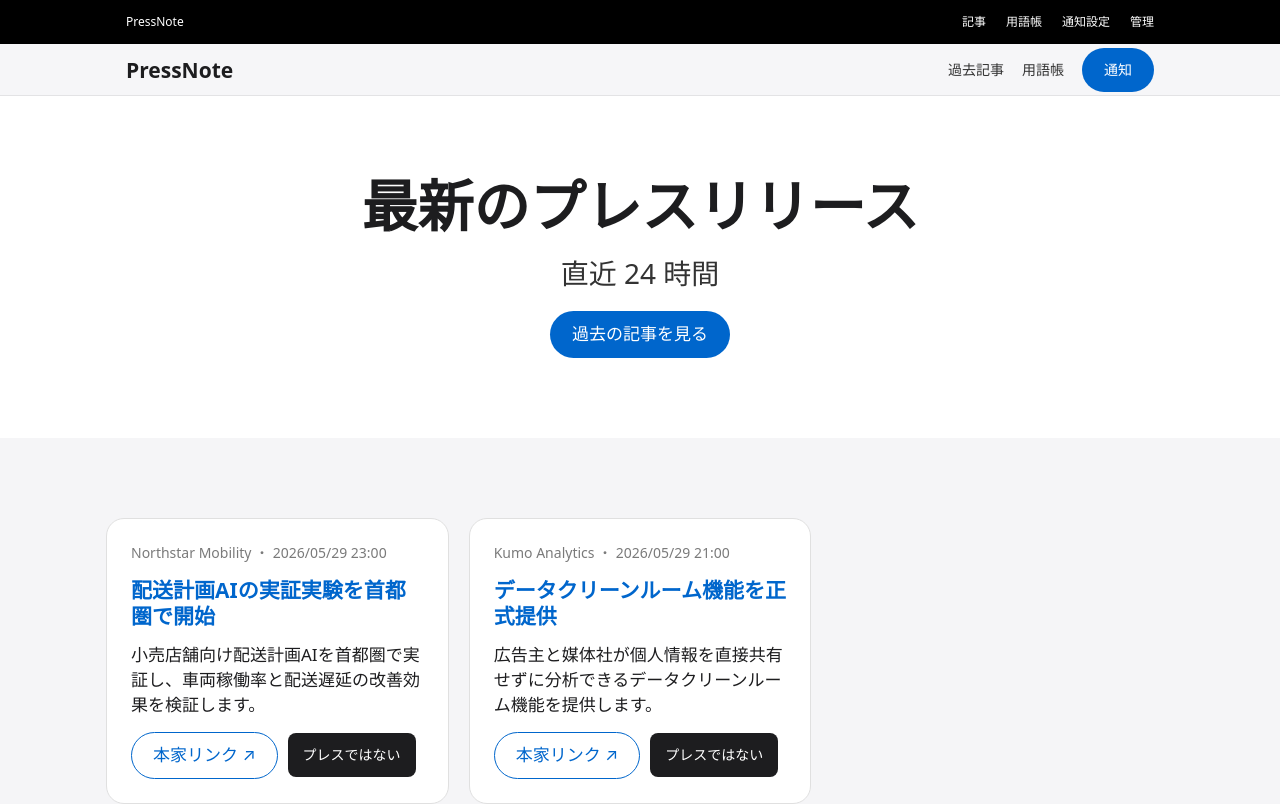
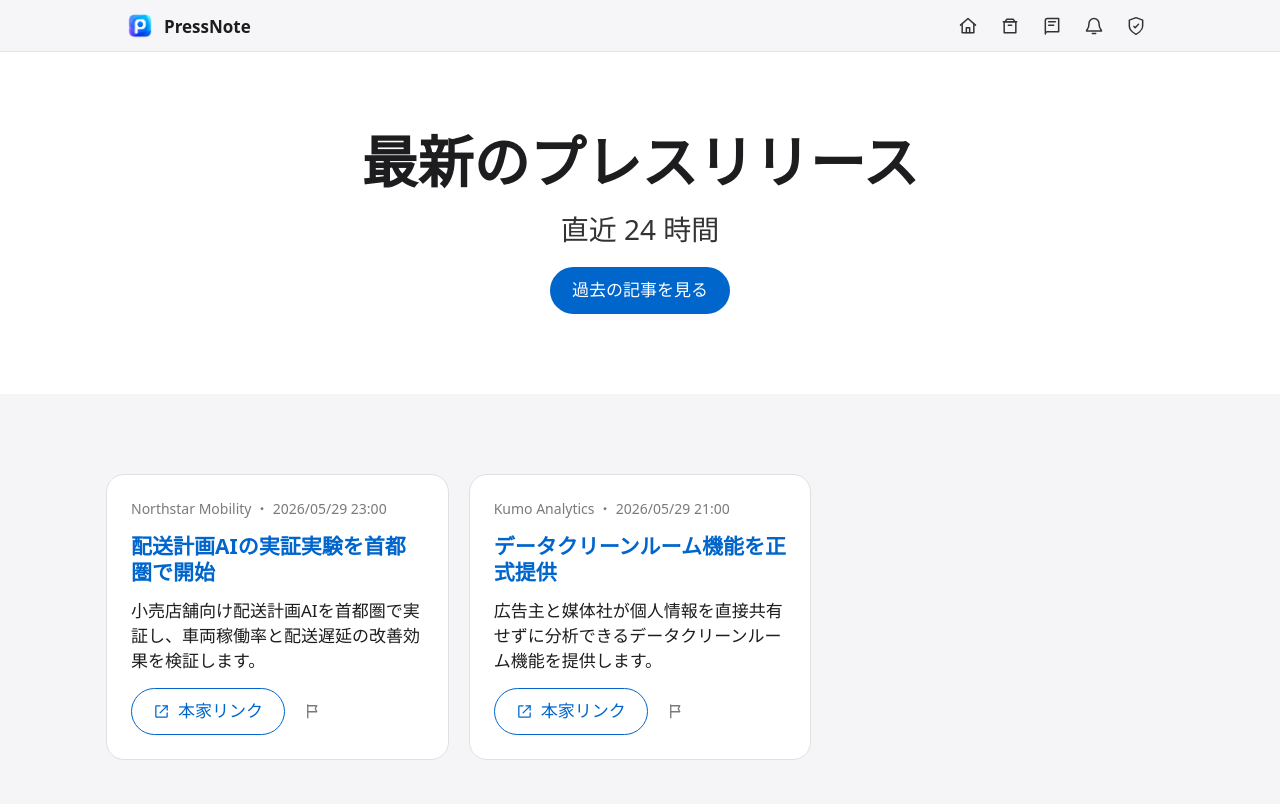
Before and after one commit to futahei/press-note, a Next.js app: page / in a window 1280 px wide. Shown: the top 804 px of the page. Built offline with nearby package versions, Linux system fonts and the light colour scheme; no server answers.

Commit message:
💄 ヘッダーと報告UIを改善

```diff
--- a/app/globals.css
+++ b/app/globals.css
@@ -53,14 +53,16 @@ button {
   position: sticky;
   top: 0;
   z-index: 40;
-  height: 44px;
-  background: var(--color-black);
-  color: #fff;
+  height: 52px;
+  border-bottom: 1px solid rgba(0, 0, 0, 0.08);
+  background: color-mix(in srgb, var(--color-parchment) 86%, transparent);
+  color: var(--color-ink);
+  backdrop-filter: saturate(180%) blur(20px);
 }
 
 .global-nav-inner {
   display: flex;
-  height: 44px;
+  height: 52px;
   align-items: center;
   justify-content: space-between;
   gap: 20px;
@@ -71,49 +73,64 @@ button {
   line-height: 1;
 }
 
+.brand-link {
+  display: inline-flex;
+  min-width: 0;
+  align-items: center;
+  gap: 10px;
+  font-size: 17px;
+  font-weight: 600;
+}
+
+.brand-icon {
+  display: block;
+  width: 28px;
+  height: 28px;
+  border-radius: 8px;
+}
+
+.brand-wordmark {
+  overflow: hidden;
+  text-overflow: ellipsis;
+  white-space: nowrap;
+}
+
 .nav-links {
   display: flex;
   align-items: center;
-  gap: 20px;
+  gap: 6px;
 }
 
-.sub-nav {
-  position: sticky;
-  top: 44px;
-  z-index: 30;
-  height: 52px;
-  border-bottom: 1px solid rgba(0, 0, 0, 0.08);
-  background: color-mix(in srgb, var(--color-parchment) 84%, transparent);
-  backdrop-filter: saturate(180%) blur(20px);
+.nav-icon-link {
+  display: inline-flex;
+  width: 36px;
+  height: 36px;
+  align-items: center;
+  justify-content: center;
+  border-radius: 9999px;
+  color: #333;
+  transition:
+    background-color 120ms ease,
+    transform 120ms ease;
 }
 
-.sub-nav-inner {
-  display: flex;
-  height: 52px;
-  align-items: center;
-  justify-content: space-between;
-  gap: 24px;
-  max-width: 1068px;
-  margin: 0 auto;
-  padding: 0 20px;
+.nav-icon-link:active {
+  transform: scale(0.95);
 }
 
-.brand {
-  font-size: 21px;
-  font-weight: 600;
-  line-height: 1.19;
+.nav-icon-link:focus-visible {
+  outline: 2px solid var(--color-primary-focus);
+  outline-offset: 2px;
 }
 
-.sub-links {
-  display: flex;
-  align-items: center;
-  gap: 18px;
-  color: #333;
-  font-size: 14px;
+@media (hover: hover) {
+  .nav-icon-link:hover {
+    background: rgba(0, 0, 0, 0.06);
+  }
 }
 
 .page {
-  min-height: calc(100vh - 96px);
+  min-height: calc(100vh - 52px);
 }
 
 .tile {
@@ -224,6 +241,7 @@ button {
 .button-secondary,
 .button-rect {
   display: inline-flex;
+  gap: 8px;
   min-height: 44px;
   align-items: center;
   justify-content: center;
@@ -269,6 +287,93 @@ button {
   font-size: 14px;
 }
 
+.report-icon-button,
+.dialog-close {
+  display: inline-flex;
+  width: 36px;
+  height: 36px;
+  align-items: center;
+  justify-content: center;
+  border: 0;
+  border-radius: 9999px;
+  background: transparent;
+  color: var(--color-muted);
+  transition:
+    background-color 120ms ease,
+    color 120ms ease,
+    transform 120ms ease;
+}
+
+.report-icon-button:active,
+.dialog-close:active {
+  transform: scale(0.95);
+}
+
+.report-icon-button:focus-visible,
+.dialog-close:focus-visible {
+  outline: 2px solid var(--color-primary-focus);
+  outline-offset: 2px;
+}
+
+.report-icon-button:disabled {
+  cursor: default;
+  opacity: 0.45;
+}
+
+@media (hover: hover) {
+  .report-icon-button:not(:disabled):hover,
+  .dialog-close:hover {
+    background: rgba(0, 0, 0, 0.06);
+    color: var(--color-ink);
+  }
+}
+
+.dialog-backdrop {
+  position: fixed;
+  inset: 0;
+  z-index: 100;
+  display: grid;
+  place-items: center;
+  background: rgba(0, 0, 0, 0.28);
+  padding: 20px;
+}
+
+.dialog {
+  position: relative;
+  display: grid;
+  width: min(100%, 440px);
+  gap: 20px;
+  border: 1px solid var(--color-hairline);
+  border-radius: 18px;
+  background: var(--color-canvas);
+  padding: 28px;
+}
+
+.dialog h2 {
+  margin: 0 38px 8px 0;
+  font-size: 24px;
+  font-weight: 600;
+  line-height: 1.24;
+}
+
+.dialog p {
+  margin: 0;
+  color: #333;
+}
+
+.dialog-close {
+  position: absolute;
+  top: 14px;
+  right: 14px;
+}
+
+.dialog-actions {
+  display: flex;
+  flex-wrap: wrap;
+  justify-content: flex-end;
+  gap: 10px;
+}
+
 .text-link {
   color: var(--color-primary);
 }
@@ -301,7 +406,7 @@ button {
 .admin-layout {
   display: grid;
   grid-template-columns: 240px minmax(0, 1fr);
-  min-height: calc(100vh - 44px);
+  min-height: calc(100vh - 52px);
 }
 
 .admin-sidebar {
@@ -412,11 +517,6 @@ button {
 }
 
 @media (max-width: 834px) {
-  .nav-links,
-  .sub-links .optional {
-    display: none;
-  }
-
   .tile {
     padding: 56px 20px;
   }
@@ -440,6 +540,23 @@ button {
 }
 
 @media (max-width: 640px) {
+  .global-nav-inner {
+    padding: 0 12px;
+  }
+
+  .brand-wordmark {
+    display: none;
+  }
+
+  .nav-links {
+    gap: 2px;
+  }
+
+  .nav-icon-link {
+    width: 34px;
+    height: 34px;
+  }
+
   .grid,
   .stat-grid,
   .form-grid {
--- a/app/layout.tsx
+++ b/app/layout.tsx
@@ -1,5 +1,6 @@
 import type { Metadata } from "next";
 import Link from "next/link";
+import { ArchiveIcon, BellIcon, BookIcon, HomeIcon, ShieldIcon } from "@/components/Icons";
 import "./globals.css";
 
 export const metadata: Metadata = {
@@ -7,7 +8,11 @@ export const metadata: Metadata = {
     default: "PressNote",
     template: "%s | PressNote"
   },
-  description: "企業プレスリリースの要約と用語解説を毎日確認できるアーカイブ"
+  description: "企業プレスリリースの要約と用語解説を毎日確認できるアーカイブ",
+  icons: {
+    icon: "/icon.png",
+    apple: "/icon.png"
+  }
 };
 
 export default function RootLayout({ children }: Readonly<{ children: React.ReactNode }>) {
@@ -16,35 +21,29 @@ export default function RootLayout({ children }: Readonly<{ children: React.Reac
       <body>
         <header className="global-nav">
           <div className="global-nav-inner">
-            <Link href="/" aria-label="PressNote ホーム">
-              PressNote
+            <Link className="brand-link" href="/" aria-label="PressNote ホーム">
+              <img alt="" className="brand-icon" height="28" src="/icon.png" width="28" />
+              <span className="brand-wordmark">PressNote</span>
             </Link>
-            <nav className="nav-links" aria-label="グローバル">
-              <Link href="/articles">記事</Link>
-              <Link href="/terms">用語帳</Link>
-              <Link href="/settings">通知設定</Link>
-              <Link href="/admin">管理</Link>
+            <nav className="nav-links" aria-label="主要ナビゲーション">
+              <Link className="nav-icon-link" href="/" aria-label="ホーム" title="ホーム">
+                <HomeIcon />
+              </Link>
+              <Link className="nav-icon-link" href="/articles" aria-label="過去記事" title="過去記事">
+                <ArchiveIcon />
+              </Link>
+              <Link className="nav-icon-link" href="/terms" aria-label="用語帳" title="用語帳">
+                <BookIcon />
+              </Link>
+              <Link className="nav-icon-link" href="/settings" aria-label="通知設定" title="通知設定">
+                <BellIcon />
+              </Link>
+              <Link className="nav-icon-link" href="/admin" aria-label="管理" title="管理">
+                <ShieldIcon />
+              </Link>
             </nav>
           </div>
         </header>
-        <div className="sub-nav">
-          <div className="sub-nav-inner">
-            <Link className="brand" href="/">
-              PressNote
-            </Link>
-            <nav className="sub-links" aria-label="セクション">
-              <Link className="optional" href="/articles">
-                過去記事
-              </Link>
-              <Link className="optional" href="/terms">
-                用語帳
-              </Link>
-              <Link className="button-primary" href="/settings">
-                通知
-              </Link>
-            </nav>
-          </div>
-        </div>
         {children}
         <footer className="footer">
           <div className="container">
--- a/components/ArticleCard.tsx
+++ b/components/ArticleCard.tsx
@@ -1,4 +1,5 @@
 import Link from "next/link";
+import { ExternalLinkIcon } from "@/components/Icons";
 import type { Article } from "@/lib/types";
 import { ReportButton } from "@/components/ReportButton";
 
@@ -25,7 +26,8 @@ export function ArticleCard({ article }: { article: Article }) {
       <p>{article.summary}</p>
       <div className="article-actions">
         <a className="button-secondary" href={article.url} target="_blank" rel="noopener">
-          本家リンク ↗
+          <ExternalLinkIcon size={17} />
+          <span>本家リンク</span>
         </a>
         <ReportButton articleId={article.id} />
       </div>
--- /dev/null
+++ b/components/Icons.tsx
@@ -0,0 +1,106 @@
+import type { ReactNode } from "react";
+
+type IconProps = {
+  className?: string;
+  size?: number;
+};
+
+function IconBase({
+  children,
+  className,
+  size = 20
+}: IconProps & { children: ReactNode }) {
+  return (
+    <svg
+      aria-hidden="true"
+      className={className}
+      fill="none"
+      height={size}
+      stroke="currentColor"
+      strokeLinecap="round"
+      strokeLinejoin="round"
+      strokeWidth="1.8"
+      viewBox="0 0 24 24"
+      width={size}
+    >
+      {children}
+    </svg>
+  );
+}
+
+export function HomeIcon(props: IconProps) {
+  return (
+    <IconBase {...props}>
+      <path d="m3 11 9-8 9 8" />
+      <path d="M5 10v10h14V10" />
+      <path d="M10 20v-6h4v6" />
+    </IconBase>
+  );
+}
+
+export function ArchiveIcon(props: IconProps) {
+  return (
+    <IconBase {...props}>
+      <path d="M4 7h16" />
+      <path d="M5 7v13h14V7" />
+      <path d="M8 4h8l2 3H6l2-3Z" />
+      <path d="M10 11h4" />
+    </IconBase>
+  );
+}
+
+export function BookIcon(props: IconProps) {
+  return (
+    <IconBase {...props}>
+      <path d="M4 5.5A2.5 2.5 0 0 1 6.5 3H20v16H6.5A2.5 2.5 0 0 0 4 21.5v-16Z" />
+      <path d="M8 7h8" />
+      <path d="M8 11h6" />
+    </IconBase>
+  );
+}
+
+export function BellIcon(props: IconProps) {
+  return (
+    <IconBase {...props}>
+      <path d="M18 9a6 6 0 0 0-12 0c0 7-3 7-3 9h18c0-2-3-2-3-9Z" />
+      <path d="M10 21h4" />
+    </IconBase>
+  );
+}
+
+export function ShieldIcon(props: IconProps) {
+  return (
+    <IconBase {...props}>
+      <path d="M12 22s8-4 8-10V5l-8-3-8 3v7c0 6 8 10 8 10Z" />
+      <path d="M9.5 12.5 11 14l4-4" />
+    </IconBase>
+  );
+}
+
+export function ExternalLinkIcon(props: IconProps) {
+  return (
+    <IconBase {...props}>
+      <path d="M14 4h6v6" />
+      <path d="m10 14 10-10" />
+      <path d="M20 14v5a1 1 0 0 1-1 1H5a1 1 0 0 1-1-1V5a1 1 0 0 1 1-1h5" />
+    </IconBase>
+  );
+}
+
+export function FlagIcon(props: IconProps) {
+  return (
+    <IconBase {...props}>
+      <path d="M5 21V4" />
+      <path d="M5 5h12l-2 4 2 4H5" />
+    </IconBase>
+  );
+}
+
+export function XIcon(props: IconProps) {
+  return (
+    <IconBase {...props}>
+      <path d="M18 6 6 18" />
+      <path d="m6 6 12 12" />
+    </IconBase>
+  );
+}
--- a/components/ReportButton.tsx
+++ b/components/ReportButton.tsx
@@ -1,10 +1,12 @@
 "use client";
 
 import { useEffect, useState } from "react";
+import { FlagIcon, XIcon } from "@/components/Icons";
 
 export function ReportButton({ articleId }: { articleId: string }) {
   const [reported, setReported] = useState(false);
   const [busy, setBusy] = useState(false);
+  const [open, setOpen] = useState(false);
   const key = `pressnote:reported:${articleId}`;
 
   useEffect(() => {
@@ -18,12 +20,56 @@ export function ReportButton({ articleId }: { articleId: string }) {
     if (response.ok) {
       localStorage.setItem(key, "1");
       setReported(true);
+      setOpen(false);
     }
   }
 
   return (
-    <button className="button-rect" type="button" onClick={report} disabled={reported || busy}>
-      {reported ? "報告済み" : busy ? "送信中" : "プレスではない"}
-    </button>
+    <>
+      <button
+        aria-label={reported ? "報告済み" : "この記事を報告"}
+        className="report-icon-button"
+        disabled={reported || busy}
+        title={reported ? "報告済み" : "この記事を報告"}
+        type="button"
+        onClick={() => setOpen(true)}
+      >
+        <FlagIcon size={18} />
+      </button>
+      {open ? (
+        <div className="dialog-backdrop" role="presentation" onClick={() => setOpen(false)}>
+          <div
+            aria-labelledby={`report-title-${articleId}`}
+            aria-modal="true"
+            className="dialog"
+            role="dialog"
+            onClick={(event) => event.stopPropagation()}
+          >
+            <button
+              aria-label="閉じる"
+              className="dialog-close"
+              type="button"
+              onClick={() => setOpen(false)}
+            >
+              <XIcon size={18} />
+            </button>
+            <div>
+              <h2 id={`report-title-${articleId}`}>この記事を報告しますか</h2>
+              <p>
+                この項目がプレスリリースではない場合のみ報告してください。送信後、このブラウザでは同じ記事を再報告できません。
+              </p>
+            </div>
+            <div className="dialog-actions">
+              <button className="button-secondary" type="button" onClick={() => setOpen(false)}>
+                キャンセル
+              </button>
+              <button className="button-primary" type="button" onClick={report} disabled={busy}>
+                {busy ? "送信中" : "報告する"}
+              </button>
+            </div>
+          </div>
+        </div>
+      ) : null}
+    </>
   );
 }
```
